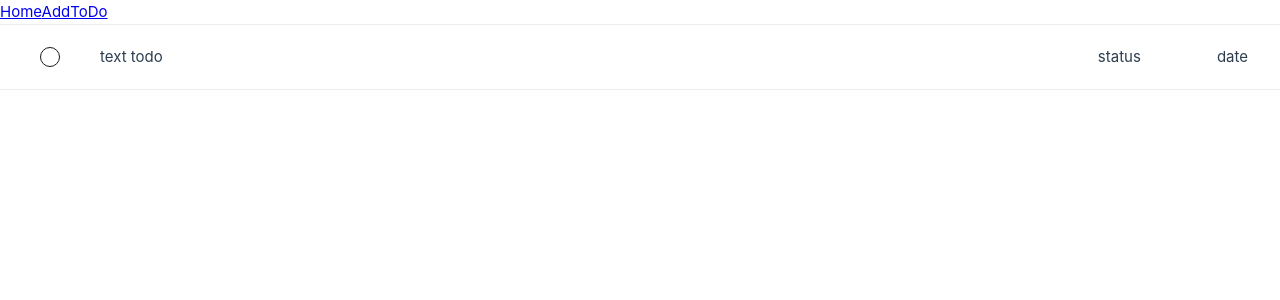
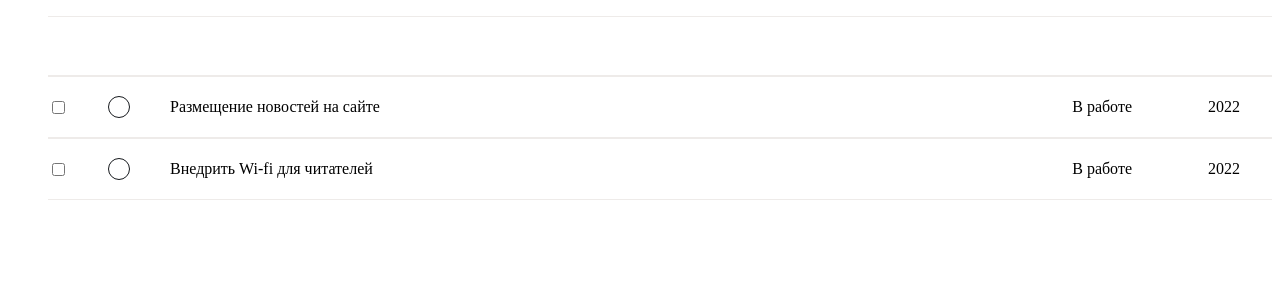
Before and after one commit to AndreyArkhp/to-do-list-Vue, a Vue app: page / in a window 1280 px wide. Shown: the top 300 px of the page. Built offline with nearby package versions, Linux system fonts and the light colour scheme.

Commit message:
Create testTodo, remove unnecessary dependencies,add normalize css

```diff
--- a/index.html
+++ b/index.html
@@ -4,10 +4,11 @@
     <meta charset="UTF-8" />
     <link rel="icon" href="/favicon.ico" />
     <meta name="viewport" content="width=device-width, initial-scale=1.0" />
-    <title>Vite App</title>
+    <title>TODO</title>
   </head>
   <body>
     <div id="app"></div>
+    <div id="modal"></div>
     <script type="module" src="/src/main.js"></script>
   </body>
 </html>
--- a/package.json
+++ b/package.json
@@ -8,9 +8,8 @@
     "lint": "eslint . --ext .vue,.js,.jsx,.cjs,.mjs --fix --ignore-path .gitignore"
   },
   "dependencies": {
-    "pinia": "^2.0.17",
-    "vue": "^3.2.37",
-    "vue-router": "^4.1.3"
+    "normalize.css": "^8.0.1",
+    "vue": "^3.2.37"
   },
   "devDependencies": {
     "@rushstack/eslint-patch": "^1.1.4",
--- a/src/App.vue
+++ b/src/App.vue
@@ -1,15 +1,9 @@
 <script setup>
-import {RouterLink, RouterView} from "vue-router";
+import TodosList from "./components/TodosList.vue";
 </script>
 
 <template>
-  <div class="wrapper">
-    <nav>
-      <RouterLink to="/">Home</RouterLink>
-      <RouterLink to="/addToDo">AddToDo</RouterLink>
-    </nav>
-  </div>
-  <RouterView />
+  <TodosList />
 </template>
 
 <style scoped></style>
--- a/src/assets/base.css
+++ b/src/assets/base.css
@@ -1,73 +1,5 @@
-/* color palette from <https://github.com/vuejs/theme> */
-:root {
-  --vt-c-white: #ffffff;
-  --vt-c-white-soft: #f8f8f8;
-  --vt-c-white-mute: #f2f2f2;
-
-  --vt-c-black: #181818;
-  --vt-c-black-soft: #222222;
-  --vt-c-black-mute: #282828;
-
-  --vt-c-indigo: #2c3e50;
-
-  --vt-c-divider-light-1: rgba(60, 60, 60, 0.29);
-  --vt-c-divider-light-2: rgba(60, 60, 60, 0.12);
-  --vt-c-divider-dark-1: rgba(84, 84, 84, 0.65);
-  --vt-c-divider-dark-2: rgba(84, 84, 84, 0.48);
-
-  --vt-c-text-light-1: var(--vt-c-indigo);
-  --vt-c-text-light-2: rgba(60, 60, 60, 0.66);
-  --vt-c-text-dark-1: var(--vt-c-white);
-  --vt-c-text-dark-2: rgba(235, 235, 235, 0.64);
-}
-
-/* semantic color variables for this project */
-:root {
-  --color-background: var(--vt-c-white);
-  --color-background-soft: var(--vt-c-white-soft);
-  --color-background-mute: var(--vt-c-white-mute);
-
-  --color-border: var(--vt-c-divider-light-2);
-  --color-border-hover: var(--vt-c-divider-light-1);
-
-  --color-heading: var(--vt-c-text-light-1);
-  --color-text: var(--vt-c-text-light-1);
-
-  --section-gap: 160px;
-}
-
-@media (prefers-color-scheme: dark) {
-  :root {
-    --color-background: var(--vt-c-black);
-    --color-background-soft: var(--vt-c-black-soft);
-    --color-background-mute: var(--vt-c-black-mute);
-
-    --color-border: var(--vt-c-divider-dark-2);
-    --color-border-hover: var(--vt-c-divider-dark-1);
-
-    --color-heading: var(--vt-c-text-dark-1);
-    --color-text: var(--vt-c-text-dark-2);
-  }
-}
-
-*,
-*::before,
-*::after {
-  box-sizing: border-box;
-  margin: 0;
-  position: relative;
-  font-weight: normal;
-}
-
 body {
   min-height: 100vh;
-  color: var(--color-text);
-  background: var(--color-background);
-  transition: color 0.5s, background-color 0.5s;
-  line-height: 1.6;
-  font-family: Inter, -apple-system, BlinkMacSystemFont, 'Segoe UI', Roboto, Oxygen, Ubuntu,
-    Cantarell, 'Fira Sans', 'Droid Sans', 'Helvetica Neue', sans-serif;
-  font-size: 15px;
   text-rendering: optimizeLegibility;
   -webkit-font-smoothing: antialiased;
   -moz-osx-font-smoothing: grayscale;
--- a/src/components/TodoItem.vue
+++ b/src/components/TodoItem.vue
@@ -1,18 +1,16 @@
 <script setup>
 import {ref} from "vue";
-const checkboxHidden = ref("checkHidden");
-const checkboxVisible = ref("checkVisible");
-const todo = ref("todo");
-const data = ref("data");
+defineProps(["todo", "todoHeader"]);
 </script>
 
 <template>
-  <li>
-    <input type="checkbox" :class="checkboxHidden" />
-    <div :class="checkboxVisible"></div>
-    <p :class="todo">text todo</p>
-    <p>status</p>
-    <p :class="data">date</p>
+  <li v-if="todoHeader"></li>
+  <li v-else>
+    <input type="checkbox" class="checkbox" />
+    <div class="checkVisible"></div>
+    <p class="todo">{{ todo.description }}</p>
+    <p>{{ todo.done ? "Выполнено" : "В работе" }}</p>
+    <p class="data">{{ new Date(todo.id).getFullYear() }}</p>
   </li>
 </template>
 
@@ -28,7 +26,7 @@ li {
   border-bottom: 1px solid #eeebe9;
 }
 
-.checkHidden {
+. .checkbox {
   width: 25px;
   height: 25px;
   opacity: 0;
--- a/src/components/TodosList.vue
+++ b/src/components/TodosList.vue
@@ -1,10 +1,15 @@
 <script setup>
 import {ref} from "vue";
 import TodoItem from "./TodoItem.vue";
+const todos = ref([
+  {id: Date.now(), description: "Размещение новостей на сайте", done: false},
+  {id: Date.now(), description: "Внедрить Wi-fi для читателей", done: false},
+]);
 </script>
 
 <template>
-  <ul todo in todos>
-    <TodoItem key="todo.id" />
+  <ul>
+    <TodoItem :todoHeader="true" />
+    <TodoItem :key="todo.id" v-for="todo in todos" :todo="todo" />
   </ul>
 </template>
--- a/src/router/index.js
+++ /dev/null
@@ -1,23 +0,0 @@
-import {createRouter, createWebHistory} from "vue-router";
-import HomeView from "../views/HomeView.vue";
-
-const router = createRouter({
-  history: createWebHistory(import.meta.env.BASE_URL),
-  routes: [
-    {
-      path: "/",
-      name: "home",
-      component: HomeView,
-    },
-    {
-      path: "/addTodo",
-      name: "addTodo",
-      // route level code-splitting
-      // this generates a separate chunk (About.[hash].js) for this route
-      // which is lazy-loaded when the route is visited.
-      component: () => import("../views/AddTodo.vue"),
-    },
-  ],
-});
-
-export default router;
```
Also changed, not shown: src/assets/main.css (+0 -34 lines), src/main.js (+5 -10 lines), src/stores/counter.js (deleted, +0 -16 lines), 2 other files (tests, documents, lock files or other folders).
